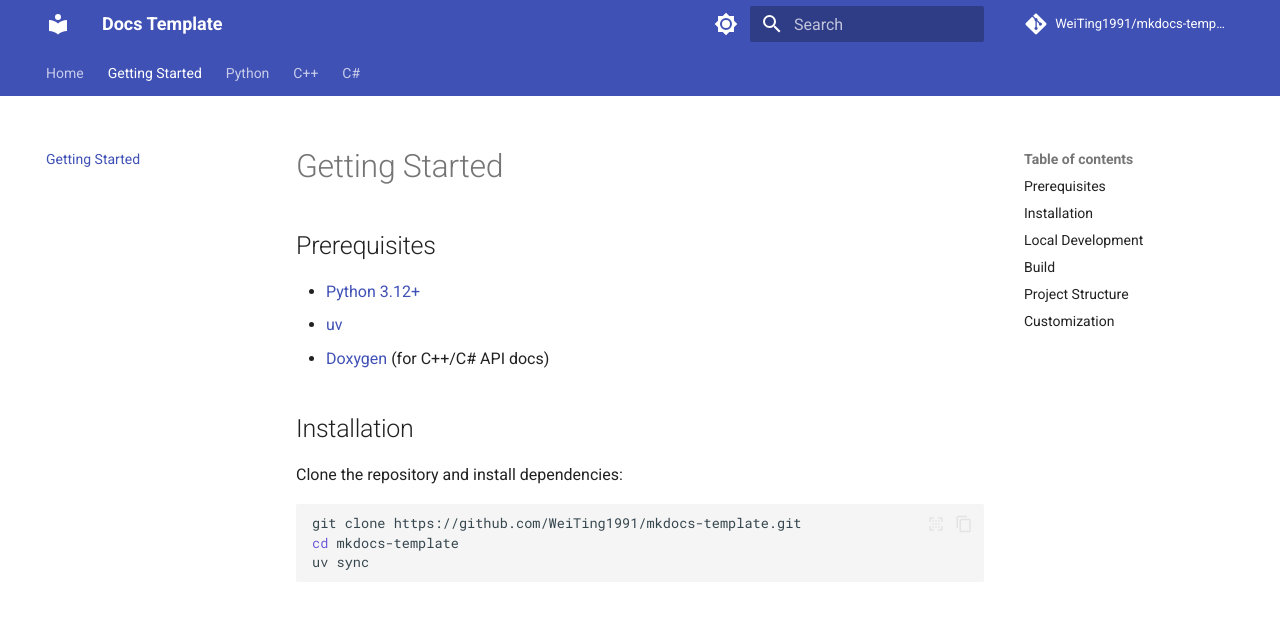
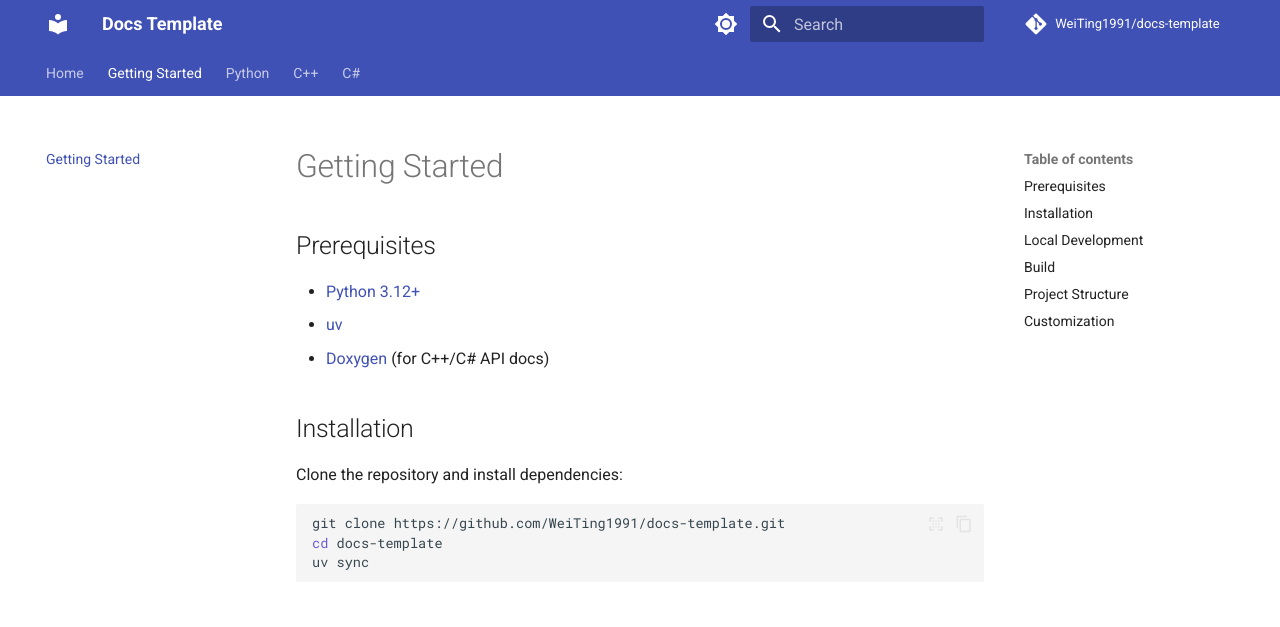
Before and after one commit to WeiTing1991/mkdocs-template, an MkDocs documentation site: the page built from docs/getting-started.md, in a window 1280 px wide and 900 px high. Shown: the top 627 px of the window. Built offline with MkDocs 1.6.1 and Material for MkDocs 9.7.7, drawn with Linux system fonts in a browser that asks for light colours; comment, search, counter and statistics services are not loaded.

Commit message:
feat: update CI to use zensical + uv, rewrite README, rename to docs-template

````diff
--- a/docs/getting-started.md
+++ b/docs/getting-started.md
@@ -11,8 +11,8 @@
 Clone the repository and install dependencies:
 
 ```bash
-git clone https://github.com/WeiTing1991/mkdocs-template.git
-cd mkdocs-template
+git clone https://github.com/WeiTing1991/docs-template.git
+cd docs-template
 uv sync
 ```
 
--- a/mkdocs.yml
+++ b/mkdocs.yml
@@ -3,9 +3,9 @@
 
 site_name: Docs Template
 site_description: Documentation template with Python, C++, and C# support
-site_url: https://weiting1991.github.io/mkdocs-template/
-repo_url: https://github.com/WeiTing1991/mkdocs-template
-repo_name: WeiTing1991/mkdocs-template
+site_url: https://weiting1991.github.io/docs-template/
+repo_url: https://github.com/WeiTing1991/docs-template
+repo_name: WeiTing1991/docs-template
 docs_dir: docs
 site_dir: site
 
--- a/zensical.toml
+++ b/zensical.toml
@@ -1,9 +1,9 @@
 [project]
 site_name = "Docs Template"
 site_description = "Documentation template with Python, C++, and C# support"
-site_url = "https://weiting1991.github.io/mkdocs-template/"
-repo_url = "https://github.com/WeiTing1991/mkdocs-template"
-repo_name = "WeiTing1991/mkdocs-template"
+site_url = "https://weiting1991.github.io/docs-template/"
+repo_url = "https://github.com/WeiTing1991/docs-template"
+repo_name = "WeiTing1991/docs-template"
 docs_dir = "docs"
 site_dir = "site"
 
````
Also changed, not shown: README.md (+36 -14 lines), 2 other files.
